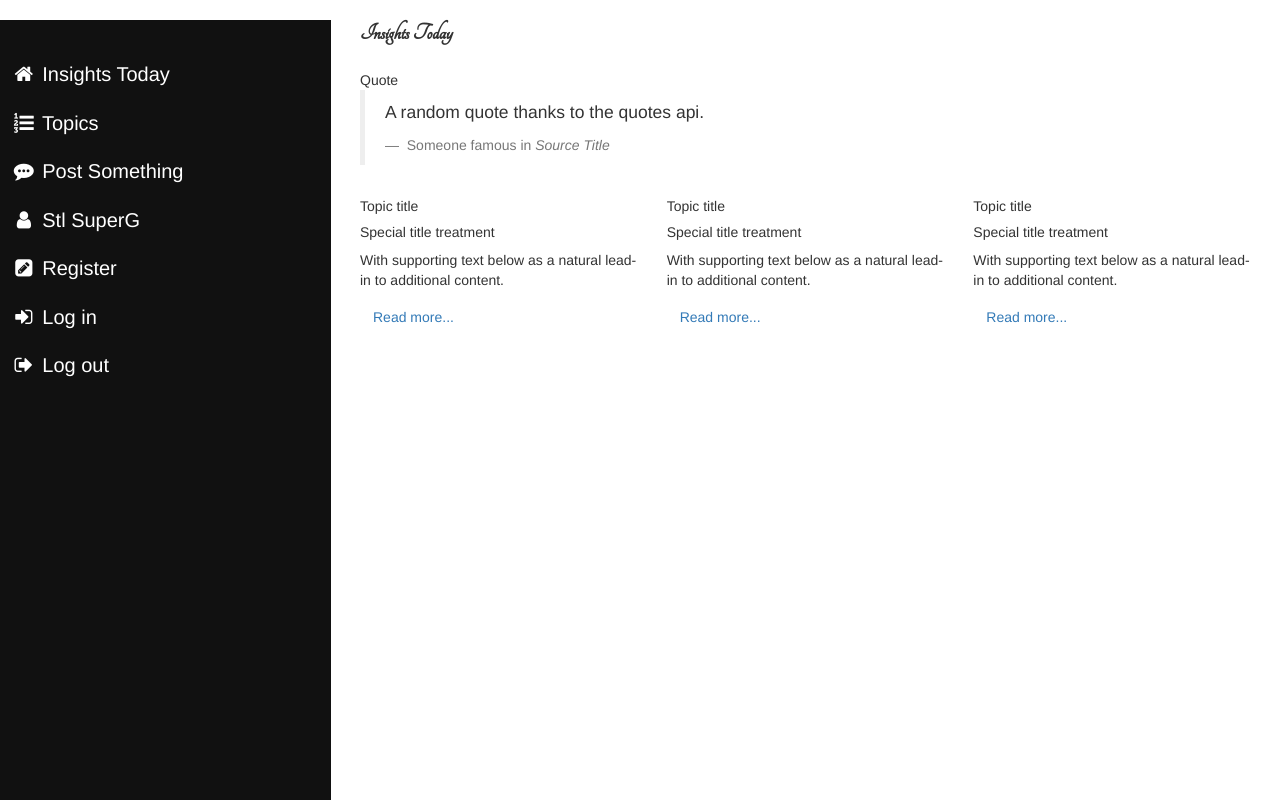
After one commit to RkNyra/Insights-Today, a Flask app: page /sharepost in a window 1280 px wide. The commit adds this page. Run offline with Flask 2, Linux system fonts and the light colour scheme; some libraries are stand-ins or nearby versions; some web fonts are replaced.

Commit message:
create the share-post page and add the necessary route(in views.py) and navigation(in the nav-bar) to the page

```diff
--- a/app/__init__.py
+++ b/app/__init__.py
@@ -13,4 +13,6 @@ app.config.from_object(DevConfig)
 bootstrap = Bootstrap(app)
 fa = FontAwesome(app)
 
-from .main import views
+# Registering the blueprint - main
+from .main import main as main_blueprint
+app.register_blueprint(main_blueprint)
--- a/app/main/__init__.py
+++ b/app/main/__init__.py
@@ -0,0 +1,3 @@
+from flask import Blueprint
+main = Blueprint('main',__name__)
+from . import views, errors
--- a/app/main/views.py
+++ b/app/main/views.py
@@ -1,9 +1,12 @@
 from flask import render_template
-from app import app
+
+from . import main
 
 
 #Views
-@app.route('/')
+
+# home page
+@main.route('/')
 def index():
 
     '''
@@ -12,3 +15,14 @@ def index():
 
     title = 'Insights Today'
     return render_template('index.html', title=title)
+
+# sharepost page
+@main.route('/sharepost')
+def sharepost():
+
+    '''
+    View share post page function that returns the post sharing page and its data
+    '''
+
+    title = 'Insights Today'
+    return render_template('sharepost.html', title=title)
--- a/app/templates/navbar.html
+++ b/app/templates/navbar.html
@@ -1,5 +1,4 @@
 <!-- Navbar on every page -->
-<!-- <div class="row"> -->
   <div class="col-md-2">
     <div class="sidebar">
       <div class="menu-list">
@@ -31,7 +30,7 @@
           </ul>
         </div>
         <div>
-          <a href="#postsomething"
+          <a href="{{url_for('main.sharepost')}}"
             ><i class="fa fa-fw fa-commenting"></i> Post Something</a
           >
           <a href="#myprofile"><i class="fa fa-fw fa-user"></i> Stl SuperG </a>
@@ -45,4 +44,3 @@
     </div>
 
 </div>
-<!-- </div> -->
--- /dev/null
+++ b/app/templates/sharepost.html
@@ -0,0 +1,75 @@
+{% extends 'base.html'%}
+{% import 'bootstrap/wtf.html' as wtf%} {% block
+content %}
+
+<div class="homeDiv">
+    <div class="">
+        <h3 class="homeHeading display-3">Insights Today</h3>
+
+        <div class="card">
+          <div class="card-header">
+            Quote
+          </div>
+
+          <div class="card-body">
+            <blockquote class="blockquote mb-0">
+              <p>A random quote thanks to the quotes api.</p>
+              <footer class="blockquote-footer">
+                Someone famous in <cite title="Source Title">Source Title</cite>
+              </footer>
+            </blockquote>
+          </div>
+        </div>
+      </div>
+
+
+      <!-- blog posts -->
+  <div class="row">
+
+      <div class="col-md-4 forIpad">
+        <div class="card">
+          <h5 class="card-header">Topic title</h5>
+          <div class="card-body">
+            <h5 class="card-title">Special title treatment</h5>
+            <p class="card-text">
+              With supporting text below as a natural lead-in to additional
+              content.
+            </p>
+            <a href="#" class="btn btn-outline-primary">Read more...</a>
+          </div>
+        </div>
+      </div>
+
+      <div class="col-md-4  forIpad">
+          <div class="card">
+            <h5 class="card-header">Topic title</h5>
+            <div class="card-body">
+              <h5 class="card-title">Special title treatment</h5>
+              <p class="card-text">
+                With supporting text below as a natural lead-in to additional
+                content.
+              </p>
+              <a href="#" class="btn btn-outline-primary">Read more...</a>
+            </div>
+          </div>
+        </div>
+
+      <div class="col-md-4 forIpad">
+        <div class="card">
+          <h5 class="card-header">Topic title</h5>
+          <div class="card-body">
+            <h5 class="card-title">Special title treatment</h5>
+            <p class="card-text">
+              With supporting text below as a natural lead-in to additional
+              content.
+            </p>
+            <a href="#" class="btn btn-outline-primary">Read more...</a>
+          </div>
+        </div>
+      </div>
+
+      </div>
+    <div >
+</div>
+
+{% endblock %}
```
